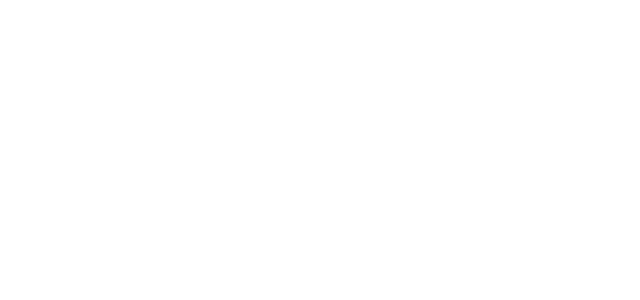
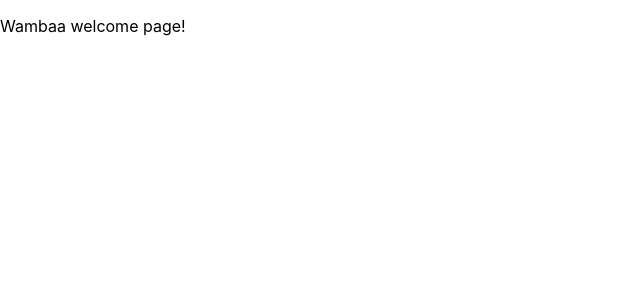
Before and after one commit to EdimarfS/Wambaa, a React (Create React App) app in the folder wambaa/: page / in a window 1280 px wide. Shown: the top 300 px of the page, without its empty margins (0-640 px from the left). Built offline with nearby package versions, Linux system fonts and the light colour scheme.

Commit message:
Wambaa --> Components, Navigation, and Containers done --> React DOM installed

```diff
--- a/wambaa/package.json
+++ b/wambaa/package.json
@@ -8,6 +8,7 @@
     "@testing-library/user-event": "^12.1.10",
     "react": "^17.0.1",
     "react-dom": "^17.0.1",
+    "react-router-dom": "^5.2.0",
     "react-scripts": "4.0.2",
     "web-vitals": "^1.0.1"
   },
--- a/wambaa/src/App.js
+++ b/wambaa/src/App.js
@@ -1,8 +1,11 @@
 import React from 'react';
+import Wambaa from './Containers/Wambaa';
 
 function App() {
   return (
     <div className="App">
+      <Wambaa/>
+
 
     </div>
   );
--- /dev/null
+++ b/wambaa/src/Containers/Wambaa.js
@@ -0,0 +1,11 @@
+import React from 'react'
+
+function Wambaa() {
+    return (
+        <div>
+            <p>Wambaa welcome page!</p>
+        </div>
+    )
+}
+
+export default Wambaa
```
Also changed, not shown: wambaa/src/Navigation/Navigation.js (added), 1 other file (tests, documents, lock files or other folders).
